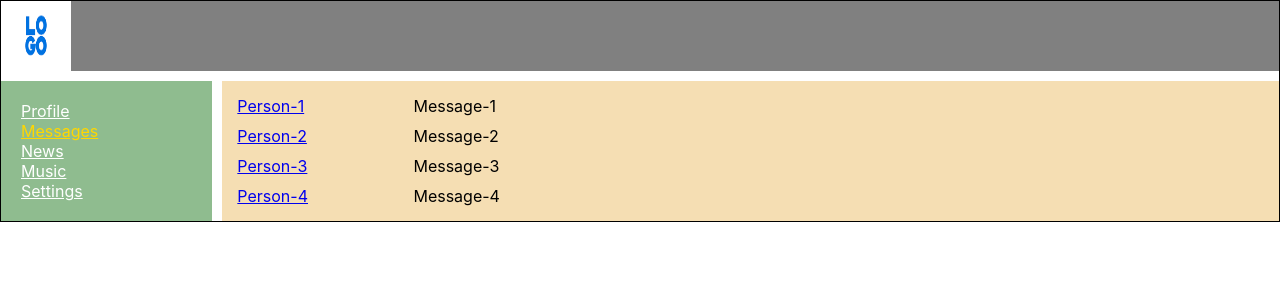
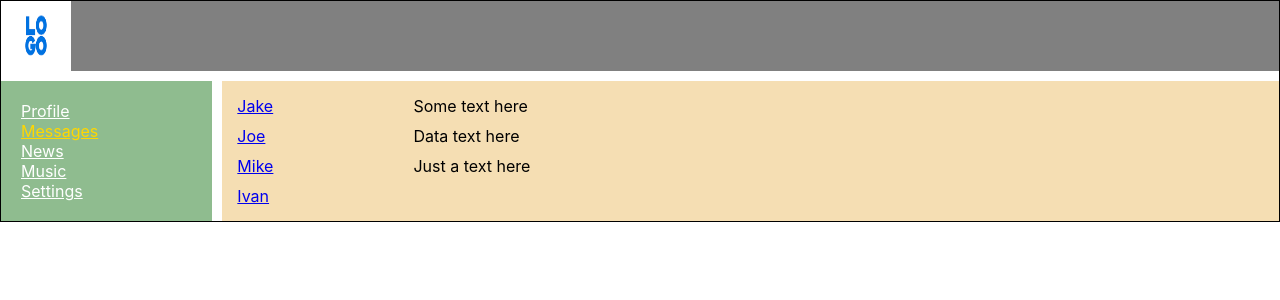
Before and after one commit to AlisherUrazbayev/social-network-typescript, a React (Create React App) app: page /messages in a window 1280 px wide. Shown: the top 300 px of the page. Built offline with nearby package versions, Linux system fonts and the light colour scheme.

Commit message:
Refactor Profile and Dialogs components

```diff
--- a/src/App.tsx
+++ b/src/App.tsx
@@ -11,6 +11,22 @@ import Music from "./components/Music/Music";
 
 
 function App() {
+
+    const dialogsData = {
+        users: [
+            {id: 1, name: 'Jake'},
+            {id: 2, name: 'Joe'},
+            {id: 3, name: 'Mike'},
+            {id: 4, name: 'Ivan'},
+        ],
+
+        messages: [
+            {text: "Some text here"},
+            {text: "Data text here"},
+            {text: "Just a text here"},
+        ]
+    }
+
     return (
         <BrowserRouter>
             <div className="app-wrapper">
@@ -19,9 +35,12 @@ function App() {
                 <div className={"app-main-content"}>
                     <Routes>
                         <Route path='/' element={<Profile/>}/>
-                        <Route path='/messages' element={<Dialogs/>}/>
+                        <Route path='/messages' element={<Dialogs userInfo={dialogsData.users}
+                                                                  messages={dialogsData.messages}
+                        />}/>
                         <Route path='/news' element={<News/>}/>
                         <Route path='/music' element={<Music/>}/>
+
                         <Route path='/settings' element={<Settings/>}/>
                     </Routes>
                 </div>
--- a/src/components/Dialogs/Dialogs.tsx
+++ b/src/components/Dialogs/Dialogs.tsx
@@ -2,9 +2,22 @@ import React from 'react';
 import styles from './Dialogs.module.css';
 import {NavLink} from "react-router-dom";
 
+type DialogsPropsType ={
+    messages: MessagesType[]
+    userInfo: UserInfoType[]
+}
+
+type UserInfoType = {
+    id: number
+    name: string
+}
+
+type MessagesType = {
+    text: string
+}
 
 type DialogItemPropsType = {
-    _id: string
+    _id: number
     name: string
 }
 
@@ -23,21 +36,16 @@ const Message = ({text}: MessagePropsType) => {
 }
 
 
-function Dialogs() {
+function Dialogs(props: DialogsPropsType) {
     return (
         <div className={styles.container}>
-
             <div className={styles.dialogs}>
-                <DialogItem _id={'1'} name={'Person-1'}/>
-                <DialogItem _id={'2'} name={'Person-2'}/>
-                <DialogItem _id={'3'} name={'Person-3'}/>
-                <DialogItem _id={'4'} name={'Person-4'}/>
+                {props.userInfo.map((user) => {
+                    return <DialogItem _id={user.id} name={user.name}/>
+                })}
             </div>
             <div className={styles.messages}>
-                <Message text={'Message-1'}/>
-                <Message text={'Message-2'}/>
-                <Message text={'Message-3'}/>
-                <Message text={'Message-4'}/>
+                {props.messages.map(message => <Message text={message.text}/>)}
             </div>
         </div>
     );
--- a/src/components/MyPosts/MyPosts.tsx
+++ b/src/components/MyPosts/MyPosts.tsx
@@ -1,18 +1,25 @@
 import React from "react";
 import Post from "./Post/Post";
 
-const MyPosts = () => {
+type MyPostsPropsType = {
+    posts: PostType[]
+}
+
+type PostType = {
+    id: number
+    message: string
+    likeCount: number
+}
+
+const MyPosts = (props: MyPostsPropsType) => {
     return (
         <div>
             <div>My Posts</div>
             <textarea name="post" id="" cols={30} rows={10}></textarea>
             <button>Add post</button>
-            <Post message="Hello this my first post"
-                  likeCount={5}/>
-            <Post message="This is how props work"
-                  likeCount={52}/>
-            <Post message="Got my first React project set up"
-                  likeCount={18}/>
+            {props.posts.map((post) => {
+                return <Post message={post.message} likeCount={post.likeCount} />
+            })}
         </div>
     );
 }
--- a/src/components/Profile/Profile.tsx
+++ b/src/components/Profile/Profile.tsx
@@ -4,10 +4,18 @@ import ProfileInfo from "./ProfileInfo";
 
 const Profile = () => {
 
+    const posts = [
+        {id:1, message: "Some text here", likeCount: 2},
+        {id:2, message: "Post info aaaa", likeCount: 23},
+        {id:3, message: "Strings are immutable", likeCount: 1112},
+        {id:4, message: "May the 4th", likeCount: 11},
+        {id:5, message: "Last post", likeCount: 12},
+    ]
+
     return (
         <div>
             <ProfileInfo/>
-            <MyPosts/>
+            <MyPosts posts={posts}/>
         </div>
     );
 }
--- a/src/components/Profile/ProfileInfo.tsx
+++ b/src/components/Profile/ProfileInfo.tsx
@@ -1,4 +1,4 @@
-import React from 'react';
+import React  from 'react';
 import styles from "./Profile.module.css";
 
 function ProfileInfo() {
```
